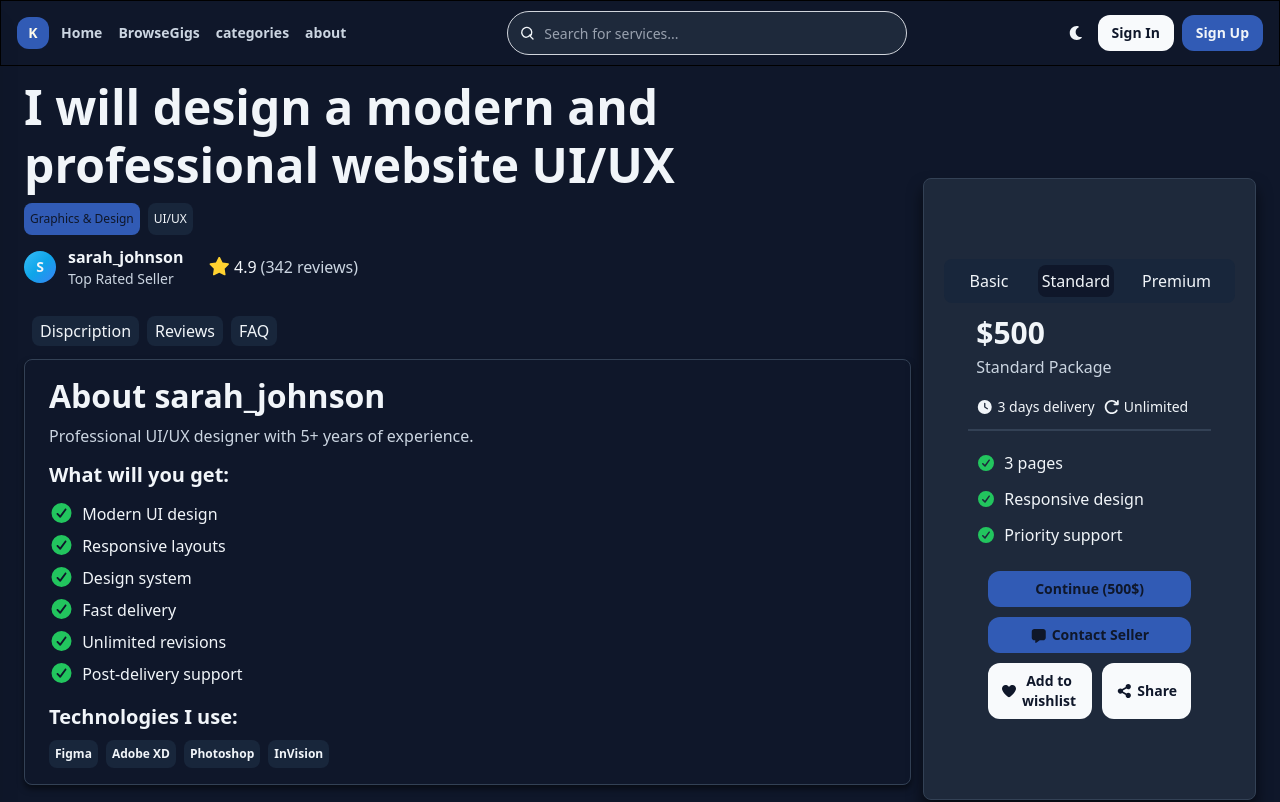
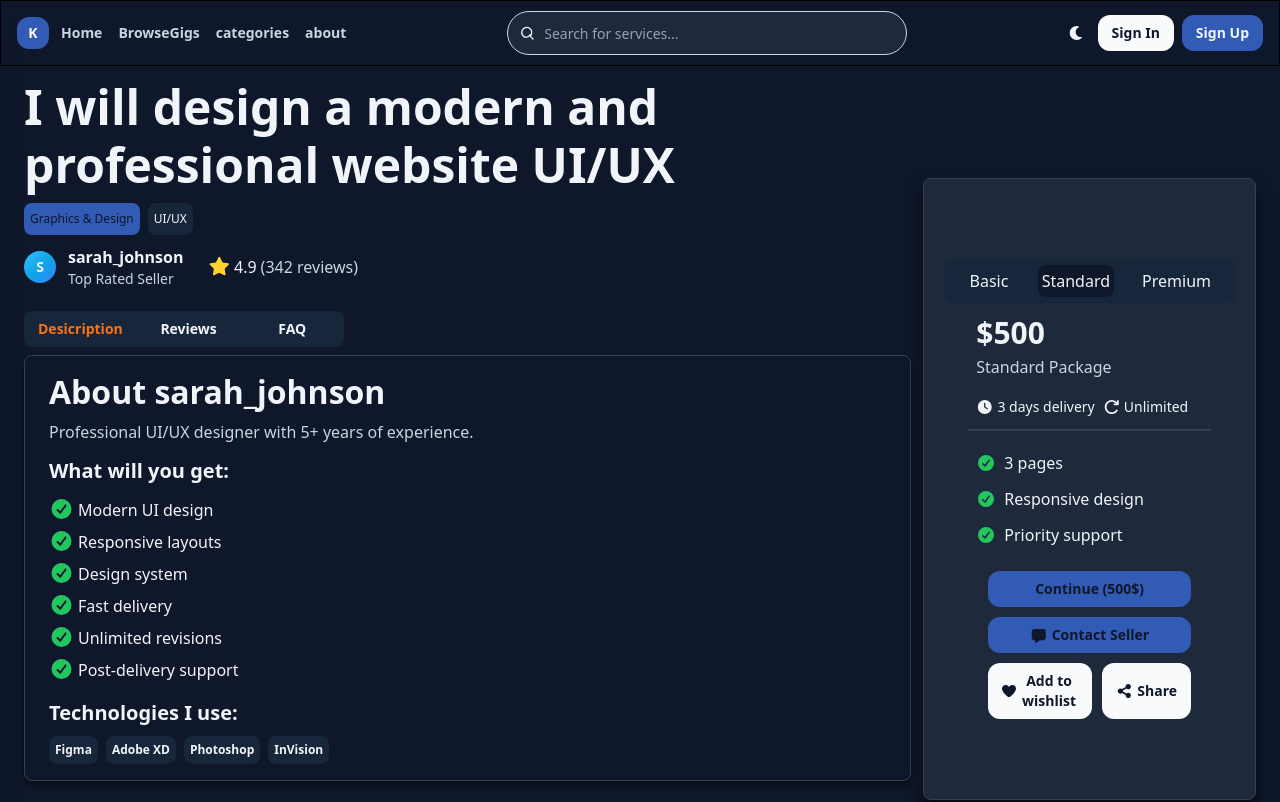
Before and after one commit to ZhyarM/KarBazar, a React (Vite) app: page /user/1 in a window 1280 px wide. Shown: the top 802 px of the page. Built offline with nearby package versions, Linux system fonts and the light colour scheme.

Commit message:
Finished the userDetails section

```diff
--- a/src/page_components/user_profile/AboutThisUser.tsx
+++ b/src/page_components/user_profile/DescriptionComponent.tsx
@@ -1,17 +1,19 @@
 import { FontAwesomeIcon } from "@fortawesome/react-fontawesome";
 import { faCircleCheck } from "@fortawesome/free-solid-svg-icons";
-import { useOutletContext } from "react-router-dom";
 
-type OutletContextType = {
-  intro: string;
-  username: string;
+type PropsTypes = {
+  intro: string | undefined;
+  username: string | undefined;
   whatYoullGet?: string[];
   technologies?: string[];
 };
 
-function AboutThisUser() {
-  const { username, intro, whatYoullGet, technologies } = useOutletContext<OutletContextType>();
-
+function AboutThisUser({
+  username,
+  intro,
+  whatYoullGet,
+  technologies,
+}: PropsTypes) {
   return (
     <>
       <div className="flex flex-col gap-2">
@@ -31,7 +33,7 @@ function AboutThisUser() {
               <FontAwesomeIcon
                 className="text-(--color-success) text-xl pr-1 duration-200 hover:scale-110 "
                 icon={faCircleCheck}
-              />{" "}
+              />
               {services}
             </li>
           ))}
@@ -40,7 +42,7 @@ function AboutThisUser() {
 
       <div className="flex flex-col gap-2">
         <span className="small-title text-(--color-text)">
-          Technologies I use:{" "}
+          Technologies I use:
         </span>
         <ul className="flex gap-2 text-(--color-text) text-xs font-semibold">
           {technologies?.map((tech) => (
--- a/src/page_components/user_profile/UserDetails.tsx
+++ b/src/page_components/user_profile/UserDetails.tsx
@@ -1,12 +1,35 @@
+import { useState } from "react";
 import { useParams } from "react-router-dom";
 import users from "../../utils/UserData";
-import { Link } from "react-router-dom";
-import { Outlet } from "react-router-dom";
 import PricingCard from "./../../components/cards/PricingCard.tsx";
+import Reviews from "./ReviewsComponent.tsx";
+import FAQ from "./FAQComponent.tsx";
+import Description from "./DescriptionComponent.tsx";
+import Button from "../../components/btns/Button.tsx";
+import type { JSX } from "react/jsx-runtime";
 
 function UserDetails() {
   const { userId } = useParams<{ userId: string }>();
   const user = users.find((u) => u.user_id === userId);
+  const [activeTab, setActiveTab] = useState<string>("description");
+
+  const renderContent = (): JSX.Element | undefined => {
+    switch (activeTab) {
+      case "reviews":
+        return <Reviews />;
+      case "faq":
+        return <FAQ />;
+      default:
+        return (
+          <Description
+            username={user?.username}
+            intro={user?.about?.intro}
+            whatYoullGet={user?.about?.whatYoullGet}
+            technologies={user?.about?.technologies}
+          />
+        );
+    }
+  };
 
   return (
     <>
@@ -55,32 +78,25 @@ function UserDetails() {
             </div>
           </div>
           <div className="w-full min-w-0 max-w-full md:max-w-3xl lg:max-w-4xl flex flex-col justify-start gap-2 py-3">
-            <div className="flex justify-start gap-2 p-2">
-              <Link to={"."} className="group">
-                <span className="text-(--color-text) bg-(--color-bg-muted) px-2 py-1 rounded-md transition-all duration-200 group-hover:bg-(--color-primary) group-hover:text-(--color-text-inverse) group-hover:shadow-(--shadow-sm)">
-                  Dispcription
-                </span>
-              </Link>
-              <Link to={"reviews"} className="group">
-                <span className="text-(--color-text) bg-(--color-bg-muted) px-2 py-1 rounded-md transition-all duration-200 group-hover:bg-(--color-primary) group-hover:text-(--color-text-inverse) group-hover:shadow-(--shadow-sm)">
-                  Reviews
-                </span>
-              </Link>
-              <Link to={"faq"} className="group">
-                <span className="text-(--color-text) bg-(--color-bg-muted) px-2 py-1 rounded-md transition-all duration-200 group-hover:bg-(--color-primary) group-hover:text-(--color-text-inverse) group-hover:shadow-(--shadow-sm)">
-                  FAQ
-                </span>
-              </Link>
+            <div className="flex justify-start max-w-xs bg-(--color-bg-muted) rounded-md">
+              <Button
+                text="Desicription"
+                textColor={activeTab === "description" ? "text-(--color-accent)":"text-(--color-text)"}
+                onClick={() => setActiveTab("description")}
+              />
+              <Button
+                text="Reviews"
+                textColor={activeTab === "reviews" ? "text-(--color-accent)":"text-(--color-text)"}
+                onClick={() => setActiveTab("reviews")}
+              />
+              <Button
+                text="FAQ"
+                textColor={activeTab === "faq" ? "text-(--color-accent)" : "text-(--color-text)"}
+                onClick={() => setActiveTab("faq")}
+              />
             </div>
-            <div className=" flex flex-col gap-3 border border-(--color-border) rounded-md px-6 py-4 shadow-(--shadow-md)">
-              <Outlet
-                context={{
-                  username: user?.username,
-                  intro: user?.about?.intro,
-                  whatYoullGet: user?.about?.whatYoullGet,
-                  technologies: user?.about?.technologies,
-                }}
-              />
+            <div className="flex flex-col gap-3 border border-(--color-border) rounded-md px-6 py-4 shadow-(--shadow-md)">
+              {renderContent()}
             </div>
           </div>
         </section>
--- a/src/router/Root.tsx
+++ b/src/router/Root.tsx
@@ -1,7 +1,7 @@
 import { Outlet, useLocation } from "react-router-dom";
 import Navbar from "../components/navbar_components/Navbar.tsx";
 import Sidebar from "../components/navbar_components/Sidebar.tsx";
-import Footer from "./../page_components/Footer.tsx";
+import Footer from "../components/Footer.tsx";
 import Snowfall from "react-snowfall";
 
 export default function Root() {
--- a/src/router/Routes.tsx
+++ b/src/router/Routes.tsx
@@ -8,9 +8,6 @@ import SignUp from "./../pages/auth/SignUp.tsx";
 import ErrorPage from "./../pages/ErrorPages/ErrorPage.tsx";
 import Root from "./Root.tsx";
 import UserDetails from "./../page_components/user_profile/UserDetails";
-import AboutThisUser from "./../page_components/user_profile/AboutThisUser";
-import UserReviews from "./../page_components/user_profile/UserReviews";
-import UserFAQ from "./../page_components/user_profile/UserFAQ";
 
 const router: ReturnType<typeof createBrowserRouter> = createBrowserRouter([
   {
@@ -20,15 +17,7 @@ const router: ReturnType<typeof createBrowserRouter> = createBrowserRouter([
     children: [
       { index: true, element: <Home /> },
       { path: "browseGigs", element: <BrowseGigs /> },
-      {
-        path: "/user/:userId",
-        element: <UserDetails />,
-        children: [
-          { index: true, element: <AboutThisUser /> },
-          { path: "reviews", element: <UserReviews /> },
-          { path: "faq", element: <UserFAQ /> },
-        ],
-      },
+      { path: "/user/:userId", element: <UserDetails /> },
       { path: "categories", element: <Categories /> },
       { path: "about", element: <About /> },
       { path: "sign-in", element: <SignIn /> },
```
Also changed, not shown: src/components/Footer.tsx (renamed from src/page_components/Footer.tsx), src/page_components/user_profile/FAQComponent.tsx (renamed from src/page_components/user_profile/UserFAQ.tsx), src/page_components/user_profile/ReviewsComponent.tsx (renamed from src/page_components/user_profile/UserReviews.tsx).
